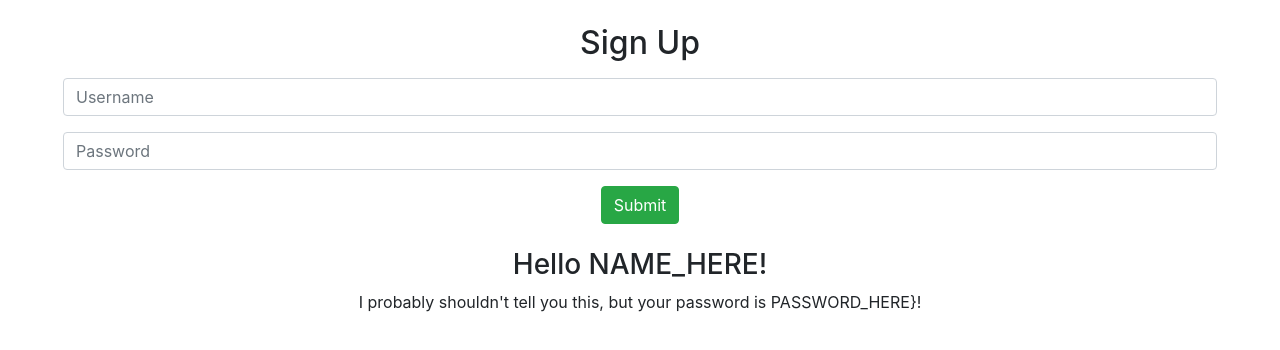
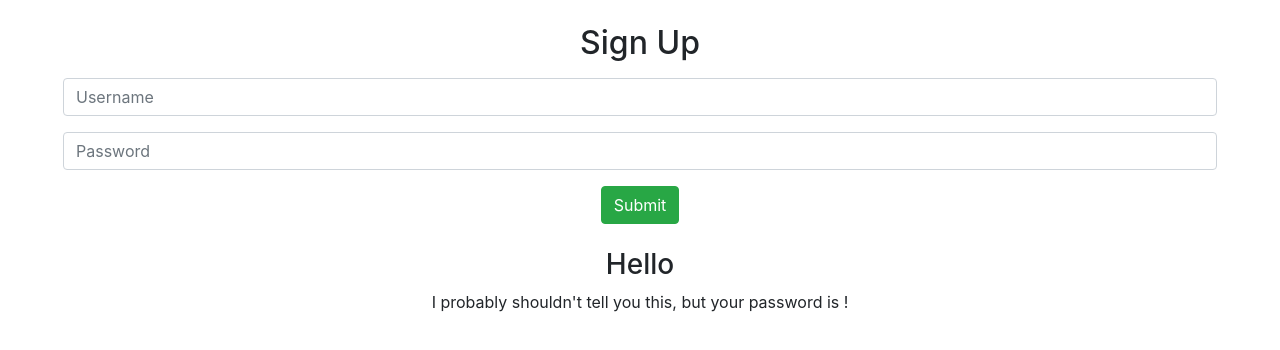
Before and after one commit to PelicanSkeleton/ReactJS, a React (Create React App) app: page / in a window 1280 px wide. Shown: the top 350 px of the page. Built offline with nearby package versions, Linux system fonts and the light colour scheme.

Commit message:
Completed activity 1 week 20.

```diff
--- a/src/pages/Signup/index.js
+++ b/src/pages/Signup/index.js
@@ -1,12 +1,18 @@
-import React from "react";
+import React, { useState } from "react";
 import Container from "../../components/Container";
 import Col from "../../components/Col";
 import Row from "../../components/Row";
 
 const Signup = () => {
+  const [userName, setUserName] = useState('');
+  const [userPassword, setPassword] = useState('');
   const handleSubmit = e => {
     e.preventDefault();
+    console.log(`Username: ${userName}`);
+    console.log(`Password: ${userPassword}`);
   };
+
+
 
   return (
     <div>
@@ -17,7 +23,7 @@ const Signup = () => {
         <Container className="mt-3 px-5">
           <Row className="form-group">
             <Col size="12">
-              <input className="form-control" type="text" placeholder="Username" name="username" />
+              <input className="form-control" type="text" placeholder="Username" name="username" onChange={e => setUserName(e.target.value)} />
             </Col>
           </Row>
           <Row className="form-group">
@@ -27,6 +33,7 @@ const Signup = () => {
                 type="password"
                 placeholder="Password"
                 name="password"
+                onChange={e => setPassword(e.target.value)}
               />
             </Col>
           </Row>
@@ -35,8 +42,8 @@ const Signup = () => {
           </button>
         </Container>
         <Container className="mt-4">
-          <h3>Hello NAME_HERE!</h3>
-          <p>I probably shouldn't tell you this, but your password is PASSWORD_HERE}!</p>
+          <h3>Hello { userName }</h3>
+          <p>I probably shouldn't tell you this, but your password is { userPassword }!</p>
         </Container>
       </form>
     </div>
```
